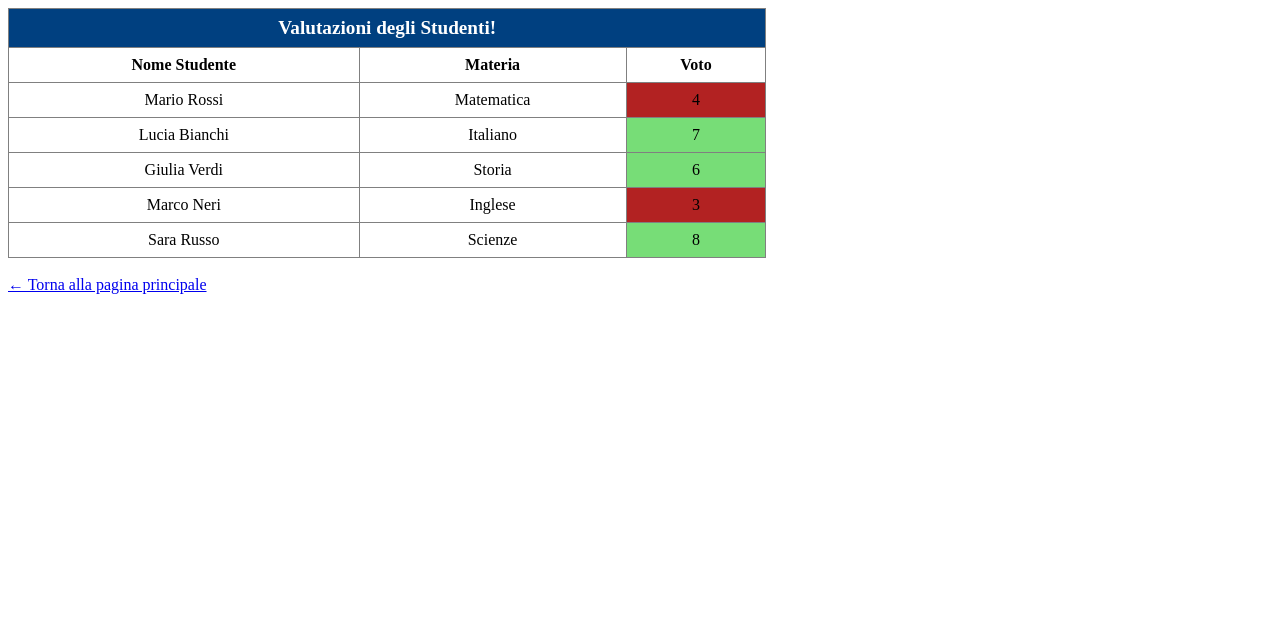
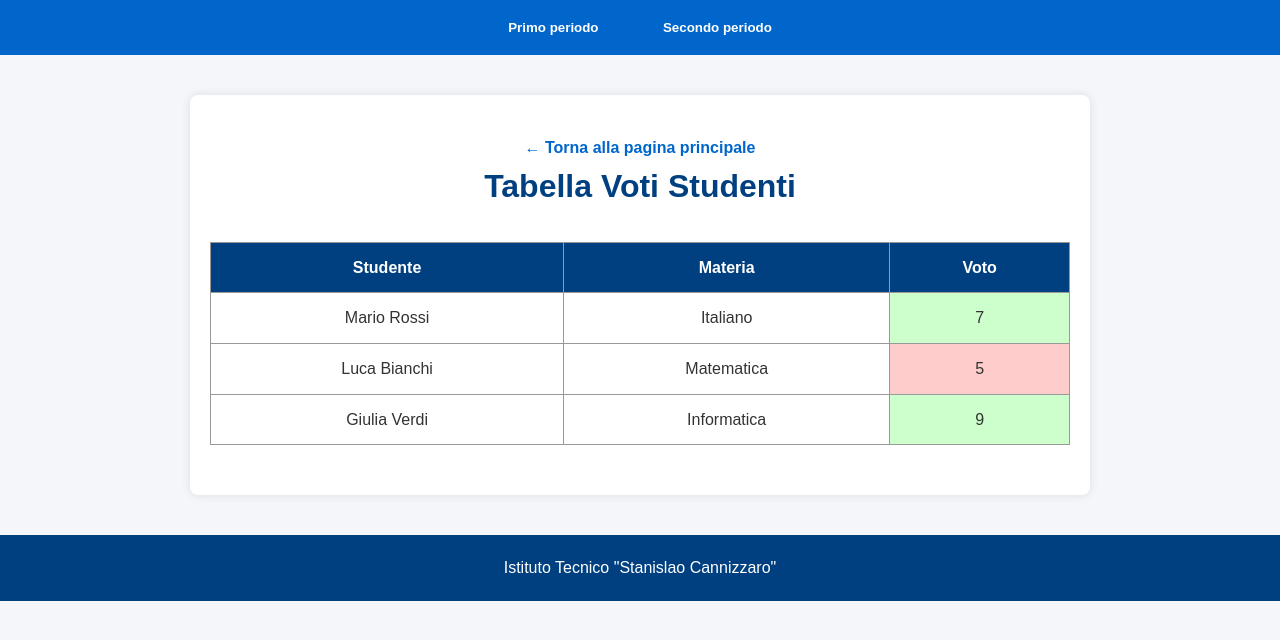
Before and after one commit to AskItLater/AskItLater, a plain HTML site: page voti.html in a window 1280 px wide. Drawn offline with Linux system fonts and the light colour scheme.

Commit message:
Update voti.html

```diff
--- a/voti.html
+++ b/voti.html
@@ -2,50 +2,182 @@
 <html lang="it">
 <head>
   <meta charset="UTF-8" />
-  <title>Tabella Valutazioni Studenti</title>
+  <meta name="viewport" content="width=device-width, initial-scale=1.0"/>
+  <title>Tabella CSS</title>
+  <style>
+    * {
+      margin: 0;
+      padding: 0;
+      box-sizing: border-box;
+    }
+
+    body {
+      font-family: Arial, sans-serif;
+      background-color: #f4f6f9;
+      color: #333;
+      line-height: 1.6;
+    }
+     nav {
+      background-color: #0066cc;
+      text-align: center;
+      padding: 10px 0;
+    }
+
+    .dropdown {
+      display: inline-block;
+      position: relative;
+      margin: 0 10px;
+    }
+
+    .dropbtn {
+      background-color: #0066cc;
+      color: white;
+      padding: 10px 20px;
+      font-weight: bold;
+      border: none;
+      cursor: pointer;
+    }
+
+    .dropdown-content {
+      display: none;
+      position: absolute;
+      background-color: white;
+      min-width: 180px;
+      box-shadow: 0 8px 16px rgba(0,0,0,0.2);
+      z-index: 1;
+      text-align: left;
+    }
+
+    .dropdown-content a {
+      color: #004080;
+      padding: 10px 15px;
+      display: block;
+      text-decoration: none;
+    }
+
+    .dropdown-content a:hover {
+      background-color: #f1f1f1;
+    }
+
+    .dropdown:hover .dropdown-content {
+      display: block;
+    }
+
+    .dropdown:hover .dropbtn {
+      background-color: #005bb5;
+    }
+
+    main {
+      max-width: 900px;
+      margin: 40px auto;
+      padding: 20px;
+      background-color: white;
+      border-radius: 8px;
+      box-shadow: 0 0 10px rgba(0,0,0,0.1);
+    }
+
+    h1 {
+      text-align: center;
+      color: #004080;
+      margin-bottom: 30px;
+    }
+
+    table {
+      width: 100%;
+      border-collapse: collapse;
+      margin-bottom: 30px;
+    }
+
+    th, td {
+      border: 1px solid #999;
+      padding: 12px;
+      text-align: center;
+    }
+
+    th {
+      background-color: #004080;
+      color: white;
+    }
+
+
+    a {
+      display: block;
+      text-align: center;
+      margin-top: 20px;
+      color: #0066cc;
+      text-decoration: none;
+      font-weight: bold;
+    }
+
+
+    footer {
+      background-color: #004080;
+      color: white;
+      text-align: center;
+      padding: 20px;
+      margin-top: 40px;
+    }
+  </style>
 </head>
 <body>
+ <nav>
+    <div class="dropdown">
+      <button class="dropbtn">Primo periodo</button>
+      <div class="dropdown-content">
+        <a href="registrazione.html">Registrazione in html</a>
+        <a href="intestazioni.html">Intestazioni in html</a>
+        <a href="formattazione.html">Formattazione in html</a>
+        <a href="immagine.html">Foto in html</a>
+        <a href="liste.html">Liste in html</a>
+        <a href="voti.html">Tabella voti in html</a>
+        <a href="ricetta.html">Ricetta in html</a>
+        <a href="esercitazione.html">Esercitazione in html</a>
+      </div>
+    </div>
 
-<table border="1" cellpadding="8" cellspacing="0" width="60%" style="border-collapse: collapse; text-align: center;">
+    <div class="dropdown">
+      <button class="dropbtn">Secondo periodo</button>
+      <div class="dropdown-content">
+        <a href="bootstrap2.html">Bootstrap con modal</a>
+        <a href="tabellita.html">Tabella in css</a>
+        <a href="boxFlottanti.html">Box flottanti in css</a>
+        <a href="bootstrap.html">Bootstrap</a>
+      </div>
+    </div>
+  </nav>
+  <main>
+  <a href="index.html">← Torna alla pagina principale</a>
+    <h1>Tabella Voti Studenti</h1>
+
+    <table>
       <tr>
-    <th colspan="3" style="background-color: #004080; color: white; font-size: 1.2em;">
-      Valutazioni degli Studenti!
-    </th>
-  </tr>
-  <tr>
-    <th>Nome Studente</th>
+        <th>Studente</th>
         <th>Materia</th>
         <th>Voto</th>
       </tr>
       <tr>
         <td>Mario Rossi</td>
-    <td>Matematica</td>
-    <td style="background-color:#B22222">4</td>
+        <td>Italiano</td>
+        <td style="background-color: #ccffcc;">7</td>
       </tr>
       <tr>
-    <td>Lucia Bianchi</td>
-    <td>Italiano</td>
-    <td style="background-color:#77DD77">7</td>
+        <td>Luca Bianchi</td>
+        <td>Matematica</td>
+        <td style="background-color: #ffcccc;">5</td>
       </tr>
       <tr>
         <td>Giulia Verdi</td>
-    <td>Storia</td>
-    <td style="background-color:#77DD77">6</td>
-  </tr>
-  <tr>
-    <td>Marco Neri</td>
-    <td>Inglese</td>
-    <td style="background-color:#B22222">3</td>
-  </tr>
-  <tr>
-    <td>Sara Russo</td>
-    <td>Scienze</td>
-    <td style="background-color:#77DD77">8</td>
+        <td>Informatica</td>
+        <td style="background-color: #ccffcc;">9</td>
       </tr>
     </table>
 
-<br>
-   <a href="index.html">← Torna alla pagina principale</a>
+
+  </main>
+
+  <footer>
+    <p>Istituto Tecnico "Stanislao Cannizzaro"</p>
+  </footer>
 
 </body>
 </html>
```
Lines whose indentation alone changed are shown as unchanged.
